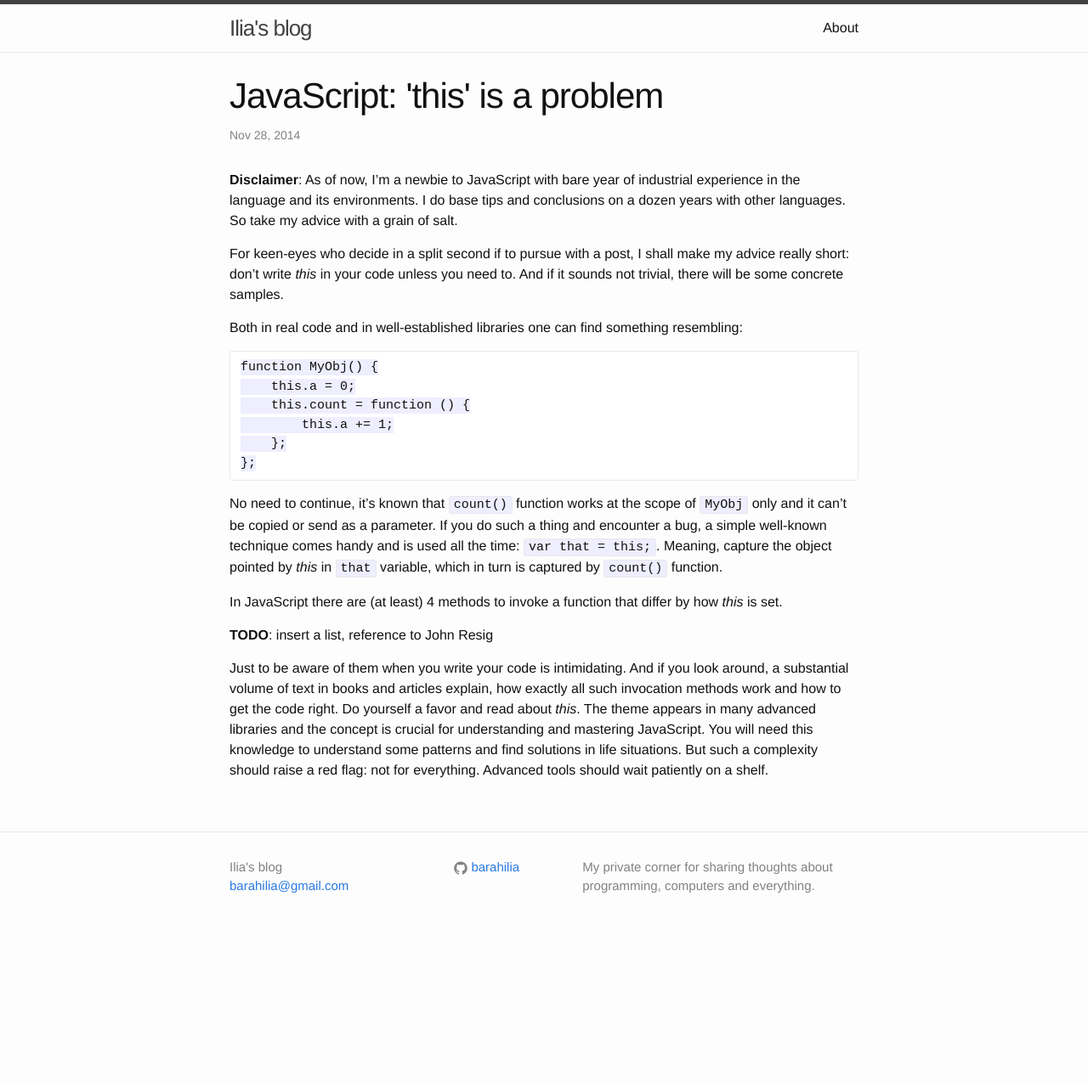
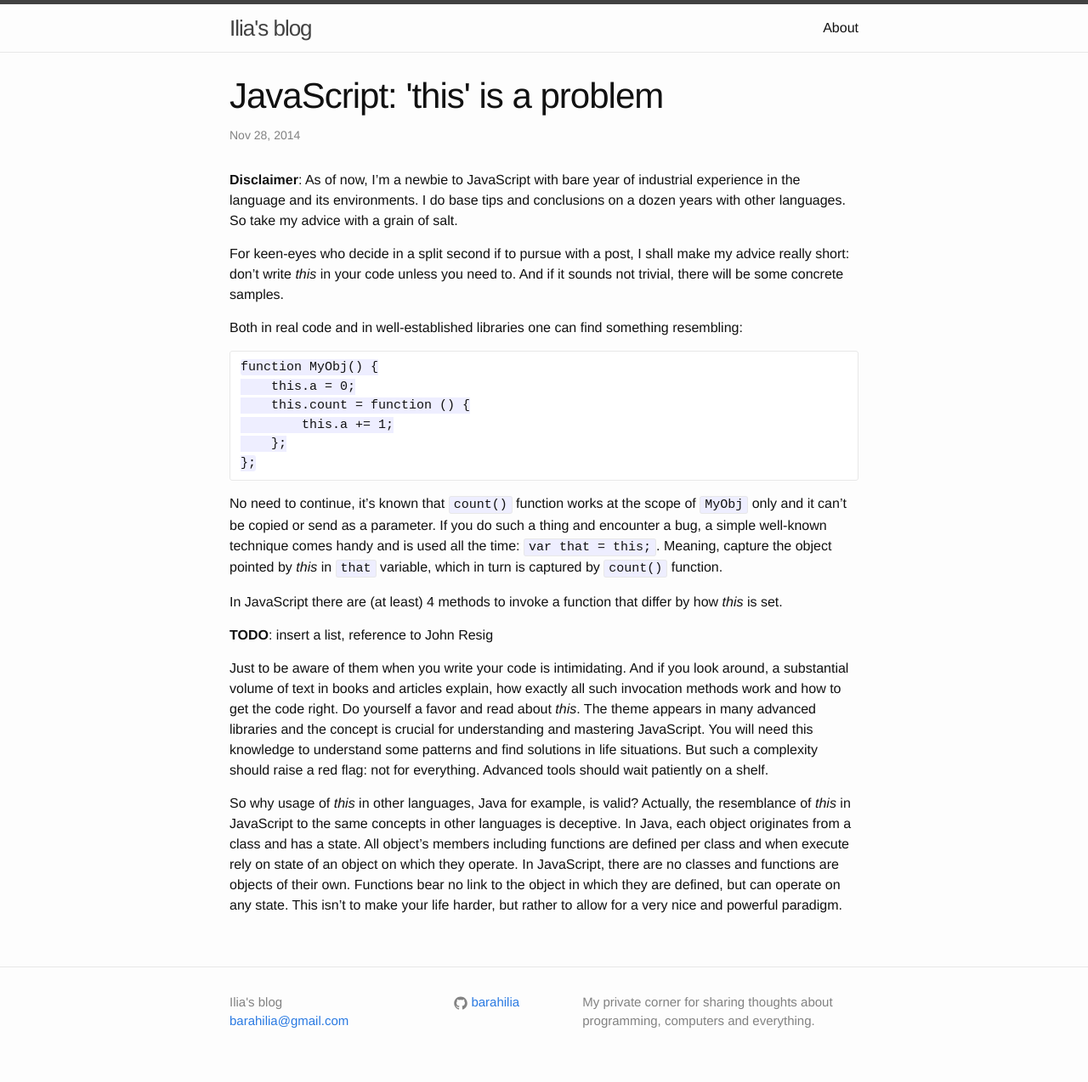
Before and after one commit to barahilia/blog, a Jekyll site: the page built from _posts/2014-11-28-javascript-this-is-a-problem.markdown, in a window 1280 px wide. Shown: the whole page at 85% size. Built offline with Jekyll 4.4.1, drawn with Linux system fonts in a browser that asks for light colours; before the commit the page ends 1115 px from its top, so only the background shows below that.

Commit message:
Another problem with 'this'

```diff
--- a/_posts/2014-11-28-javascript-this-is-a-problem.markdown
+++ b/_posts/2014-11-28-javascript-this-is-a-problem.markdown
@@ -43,3 +43,12 @@ libraries and the concept is crucial for understanding and mastering JavaScript.
 You will need this knowledge to understand some patterns and find solutions in
 life situations. But such a complexity should raise a red flag: not for
 everything. Advanced tools should wait patiently on a shelf.
+
+So why usage of *this* in other languages, Java for example, is valid? Actually,
+the resemblance of *this* in JavaScript to the same concepts in other languages
+is deceptive. In Java, each object originates from a class and has a state. All
+object's members including functions are defined per class and when execute rely
+on state of an object on which they operate. In JavaScript, there are no classes
+and functions are objects of their own. Functions bear no link to the object in
+which they are defined, but can operate on any state. This isn't to make your
+life harder, but rather to allow for a very nice and powerful paradigm.
```
